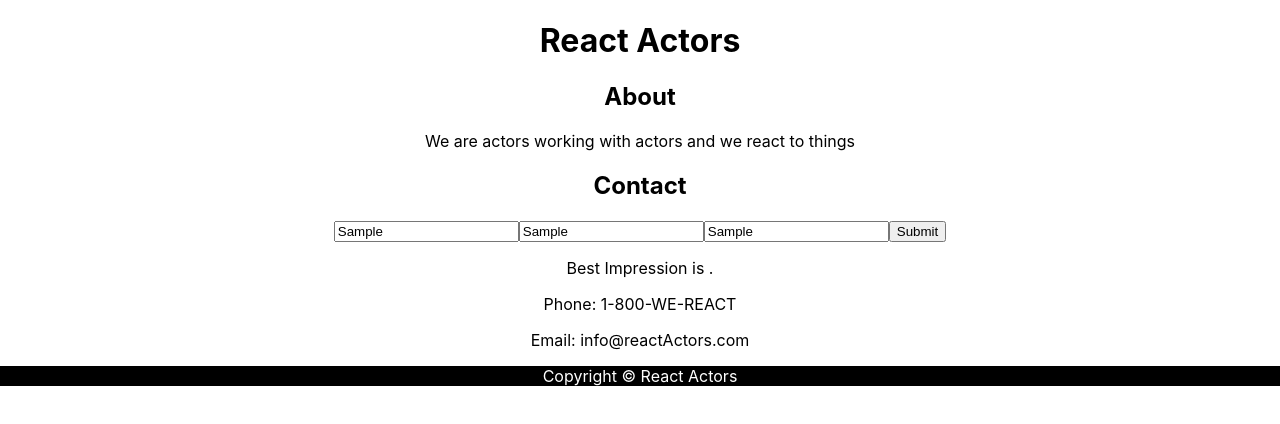
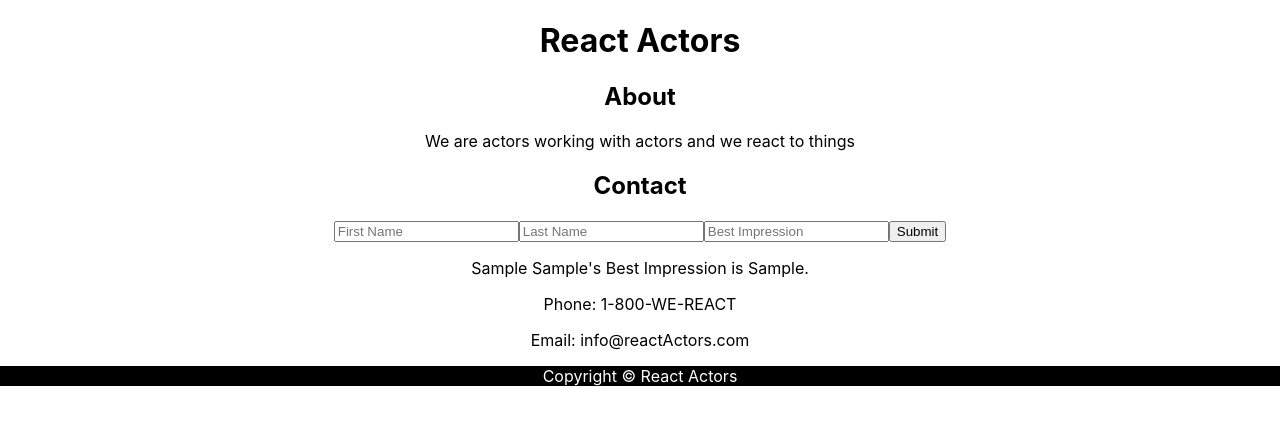
Before and after one commit to nycwajet/react-actors, a React (Create React App) app: page / in a window 1280 px wide. Both pictures are taken after typing "Sample", "Sample", "Sample" into the empty fields and a click on the button "Submit". Shown: the top 424 px of the page. Built offline with nearby package versions, Linux system fonts and the light colour scheme.

Commit message:
corrected typo

```diff
--- a/src/components/Contact/Contact.js
+++ b/src/components/Contact/Contact.js
@@ -15,7 +15,10 @@ class Contact extends Component{
     handleChangeFor = (event, propName)=>{
         console.log(event.target.value, propName)
         this.setState({
-
+         person:{
+             ...this.state.person,
+             [propName]: event.target.value,
+         }
         })
     }
 
@@ -39,11 +42,11 @@ class Contact extends Component{
         return(
             <div>
            <h2>Contact</h2>
-           <input type="text" id="firstname" value={this.state.firstName} onChange={(event) => this.handleChangeFor(event,'firstName')}></input>
-           <input type="text" id="firstname" value={this.state.lastName} onChange={(event) => this.handleChangeFor(event,'LastName')}></input>
-           <input type="text" id="firstname" value={this.state.impression} onChange={(event) => this.handleChangeFor(event,'impression')}></input>
+           <input type="text" placeholder="First Name" value={this.state.person.firstName} onChange={(event) => this.handleChangeFor(event,'firstName')}></input>
+           <input type="text" placeholder="Last Name" value={this.state.person.lastName} onChange={(event) => this.handleChangeFor(event,'lastName')}></input>
+           <input type="text" placeholder="Best Impression" value={this.state.person.impression} onChange={(event) => this.handleChangeFor(event,'impression')}></input>
            <button onClick={this.handleSubmit} type="submit" id="submit">Submit</button>
-           {this.state.personlist.map(item => <p> {item.firstName} {item.lastName} Best Impression is {item.impression}.</p>)}
+           {this.state.personlist.map(item => <p key = {item.firstName}> {item.firstName} {item.lastName}'s Best Impression is {item.impression}.</p>)}
             <p> Phone: 1-800-WE-REACT</p>
             <p>Email: info@reactActors.com</p>
             </div>
```
